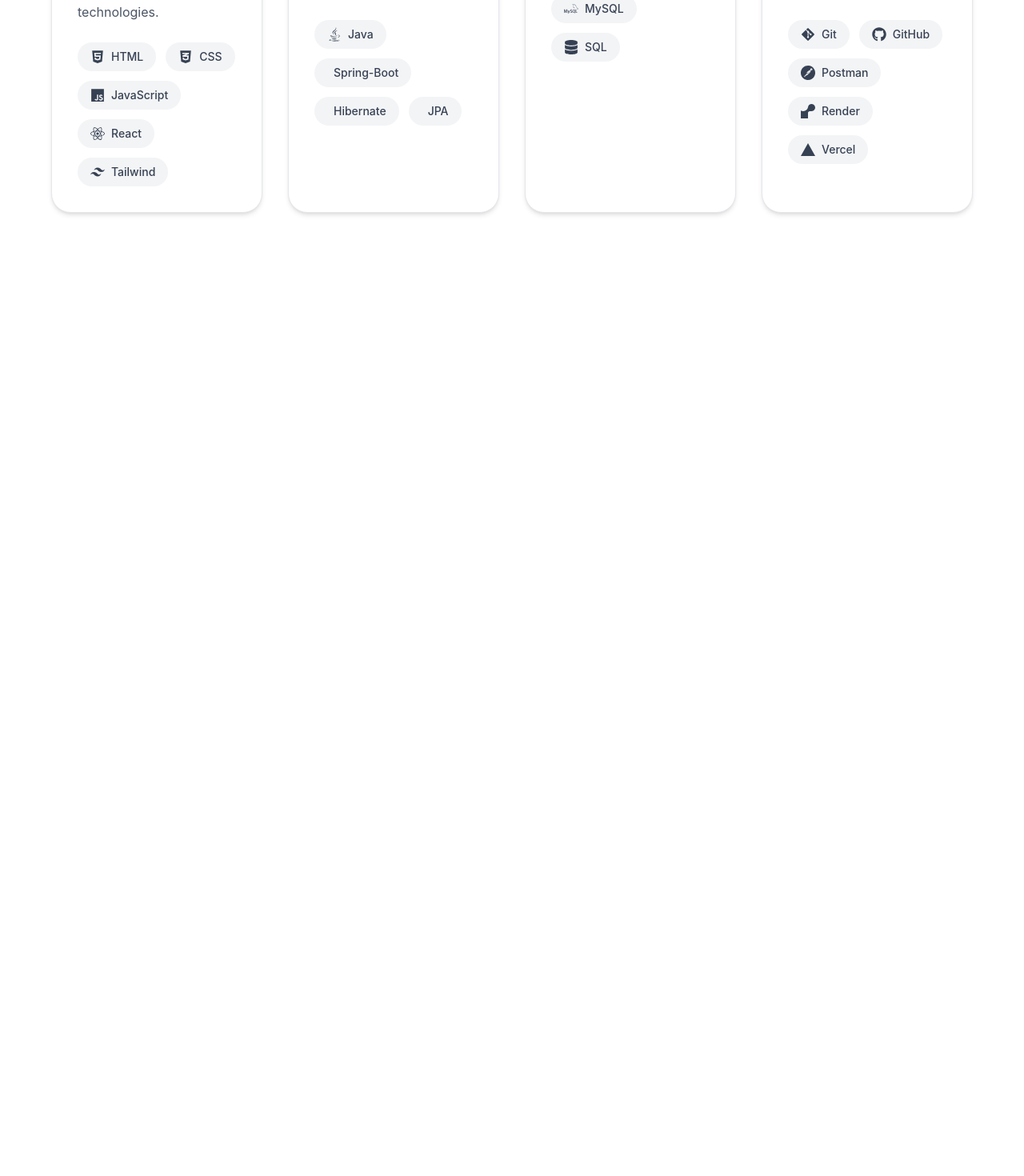
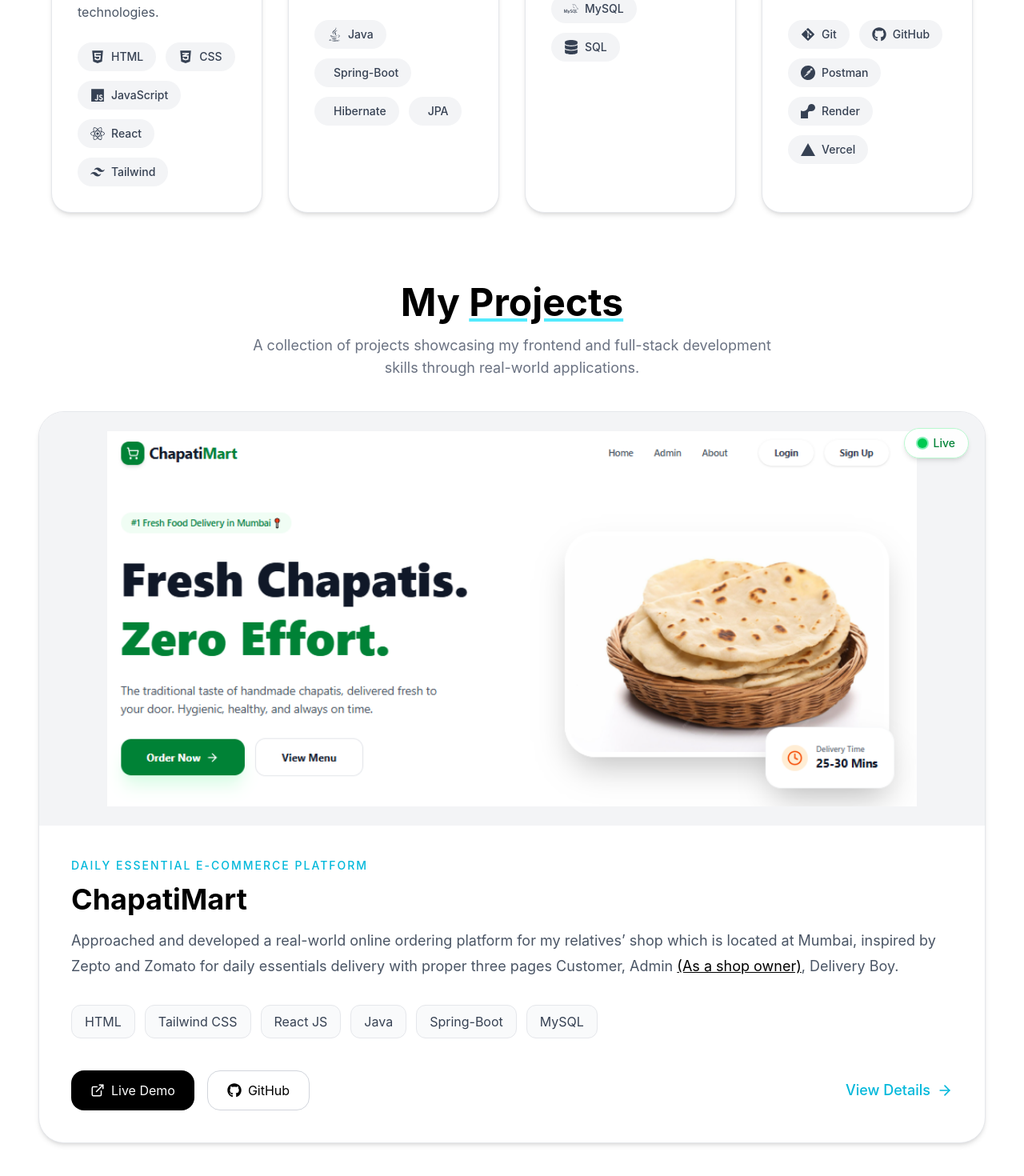
Before and after one commit to 7498924522/MyPortfolio, a React app: page / in a window 1280 px wide. Shown: the part 1324-2794 px from the top of the page at 80% size. Before the commit the page ends 1630 px from the top, so only its background shows below. Built offline with nearby package versions, Linux system fonts and the light colour scheme; the HTML template or start-up script is replaced by a standard one.

Commit message:
projectsectiondone

```diff
--- a/src/App.jsx
+++ b/src/App.jsx
@@ -2,11 +2,11 @@
 import reactLogo from './assets/react.svg'
 import viteLogo from './assets/vite.svg'
 import { ExternalLink, ArrowRight } from "lucide-react";
-import { FaGithub, } from 'react-icons/fa'
 import './App.css'
 import Navbar from './Component/Navbar'
 import Summary from './Component/Summary'
 import Skills from './Component/Skills'
+import ProjectShort from './Component/ProjectShort';
 
 function App() {
 
@@ -19,8 +19,10 @@
      <Summary/>
 
      <Skills/>
+    <ProjectShort/>
+     <div className='my-40 bg-red-700'>
 
-
+     </div>
     </div>
 
     </>
--- a/src/Component/ProjectShort.jsx
+++ b/src/Component/ProjectShort.jsx
@@ -1,11 +1,107 @@
-import React from 'react'
+import React from "react";
+import { ExternalLink, ArrowRight } from "lucide-react";
+import { FaGithub } from "react-icons/fa";
+import Project1 from "../assets/C_Mart.PNG";
 
 function ProjectShort() {
   return (
-    <div>
+    <>
+      <section className="w-full px-4 md:px-8 lg:px-12 py-12">
 
-    </div>
-  )
+        <div className="text-center mb-10">
+          <h1 className="text-4xl md:text-5xl font-bold text-black">
+            My <span className="underline decoration-cyan-300">Projects</span>
+          </h1>
+
+          <p className="text-gray-500 mt-4 max-w-2xl mx-auto text-sm md:text-lg">
+            A collection of projects showcasing my frontend and
+            full-stack development skills through real-world applications.
+          </p>
+        </div>
+
+        <div className="max-w-7xl mx-auto rounded-[32px] overflow-hidden border border-gray-200 bg-white shadow-md hover:shadow-2xl transition-all duration-500 group">
+
+          <div className="relative bg-gray-100">
+
+            <div className="absolute top-5 right-5 z-20">
+              <div className="inline-flex items-center gap-2 px-4 py-2 rounded-full bg-white/90 backdrop-blur-md border border-green-200 shadow-md">
+
+                <span className="relative flex h-3 w-3">
+                  <span className="animate-ping absolute inline-flex h-full w-full rounded-full bg-green-400 opacity-75"></span>
+                  <span className="relative inline-flex rounded-full h-3 w-3 bg-green-500"></span>
+                </span>
+
+                <span className="text-green-700 font-medium text-sm">
+                  Live
+                </span>
+              </div>
+            </div>
+
+            <div className="aspect-[16/9] sm:aspect-[16/8]   lg:aspect-[16/7] flex items-center justify-center p-4 md:p-6 overflow-hidden">
+
+              <img
+                src={Project1}
+                alt="ChapatiMart Project"
+                className="w-full h-full object-contain   group-hover:scale-[1.02] transition duration-700"
+              />
+            </div>
+          </div>
+
+          <div className="p-6 md:p-8 lg:p-10">
+
+            <p className="uppercase tracking-[2px] text-cyan-500 text-sm font-medium mb-3">
+              Daily Essential E-Commerce Platform
+            </p>
+
+            <h2 className="text-3xl md:text-4xl font-bold text-black mb-4">
+              ChapatiMart
+            </h2>
+
+            <p className="text-gray-600 leading-8 text-base md:text-lg">
+              Approached and developed a real-world online ordering platform for my relatives’ shop
+               which is located at  Mumbai, inspired by Zepto and Zomato for daily essentials delivery with proper three pages
+               Customer, Admin <u className="text-black">(As a shop owner)</u>, Delivery Boy.
+            </p>
+
+            <div className="flex flex-wrap gap-3 mt-8 cursor-pointer">
+              {["HTML","Tailwind CSS","React JS", "Java","Spring-Boot", "MySQL"].map(
+                (tech, index) => (
+                  <span
+                    key={index}
+                    className="px-4 py-2 rounded-xl border border-gray-200 bg-gray-50 text-gray-700 hover:bg-cyan-300 hover:text-black transition duration-300"
+                  >
+                    {tech}
+                  </span>
+                )
+              )}
+            </div>
+
+            <div className="flex flex-col sm:flex-row sm:items-center sm:justify-between gap-5 mt-10">
+
+              <div className="flex flex-wrap gap-4">
+
+                <button className="bg-black cursor-pointer text-white px-6 py-3 rounded-2xl flex items-center gap-2 hover:bg-cyan-300 hover:text-black transition duration-300">
+                  <ExternalLink size={18} />
+                  Live Demo
+                </button>
+
+                <button className="border border-gray-300 cursor-pointer px-6 py-3 rounded-2xl flex items-center gap-2 text-black hover:bg-cyan-300 transition duration-300">
+                  <FaGithub size={18} />
+                  GitHub
+                </button>
+              </div>
+
+              <button className="text-cyan-500 cursor-pointer hover:text-cyan-700 flex items-center gap-2 text-lg font-medium transition duration-300">
+                View Details
+                <ArrowRight size={20} />
+              </button>
+
+            </div>
+          </div>
+        </div>
+      </section>
+    </>
+  );
 }
 
-export default ProjectShort
+export default ProjectShort;
--- a/src/Component/Skills.jsx
+++ b/src/Component/Skills.jsx
@@ -60,7 +60,7 @@
         {/* Heading */}
         <div className="text-center mb-10">
           <h1 className="text-4xl md:text-5xl font-bold text-black">
-           My Skills
+           My <u>Skills</u>
           </h1>
 
           <p className="text-gray-600 mt-5 text-lg max-w-2xl mx-auto leading-8">
```
Also changed, not shown: src/assets/C_Mart.PNG (added), src/assets/cpuscheduling.PNG (added).
